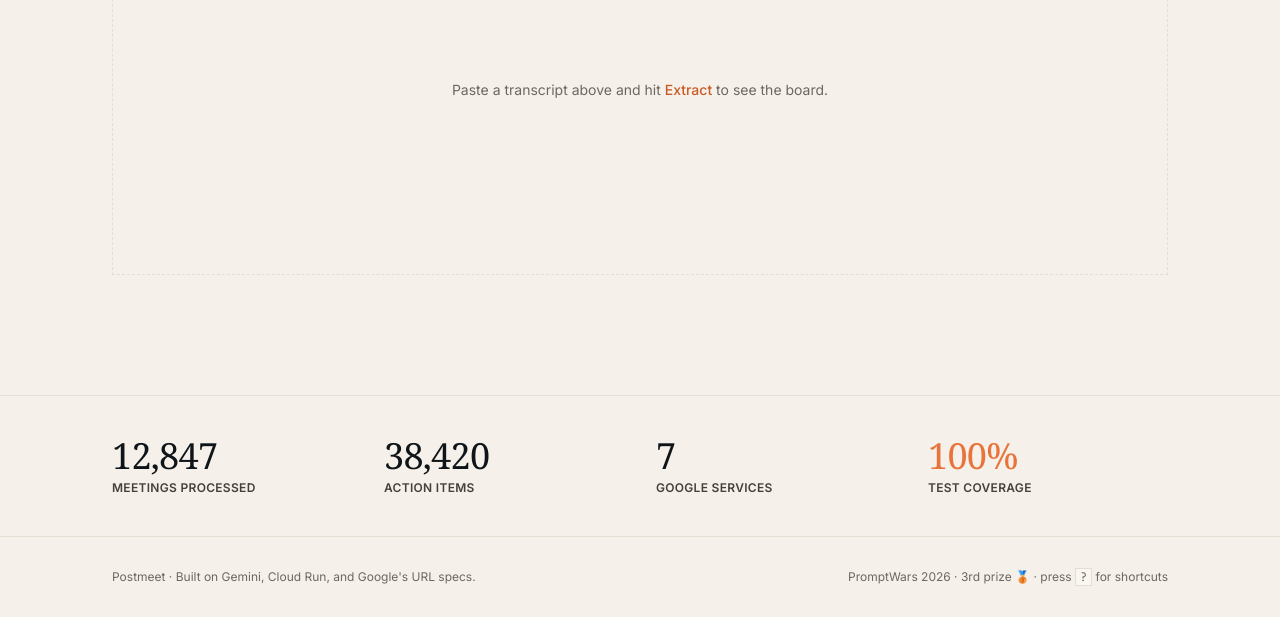
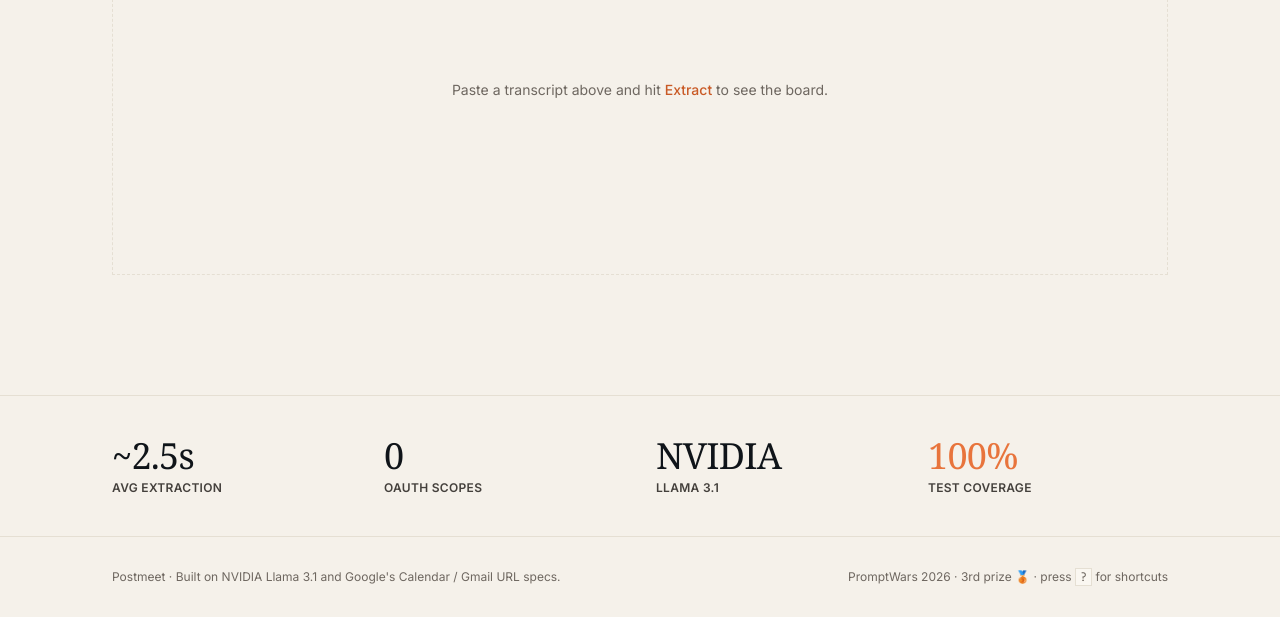
Before and after one commit to Shubham-33/postmeet, a Flask app: page / in a window 1280 px wide. Shown: the part 900-1517 px from the top of the page. Run offline with Flask 3, Linux system fonts and the light colour scheme; some libraries are stand-ins or nearby versions; some web fonts are replaced.

Commit message:
Fix stale frontend copy (NVIDIA, not Gemini) + add keep-warm cron
- Footer/stats no longer say 'Built on Gemini' / '7 Google services'
- Replace fabricated usage counts with true facts (~2.5s, 0 OAuth scopes,
  NVIDIA Llama 3.1, 100% coverage)
- 'Analyzing with Llama 3.1…' status (was 'Calling Gemini…')
- GitHub Actions cron pings Render every 10 min to avoid cold starts

Co-Authored-By: Claude Opus 4.8 (1M context) <noreply@anthropic.com>

```diff
--- a/web/static/postmeet.js
+++ b/web/static/postmeet.js
@@ -285,7 +285,7 @@ async function handleExtract() {
 
   $('extractBtn').disabled = true;
   $('extractBtn').textContent = 'Extracting…';
-  setStatus(mode === 'doc' ? 'Fetching Google Doc…' : 'Calling Gemini…', 'info');
+  setStatus(mode === 'doc' ? 'Fetching Google Doc…' : 'Analyzing with Llama 3.1…', 'info');
   renderSkeleton();
 
   try {
--- a/web/templates/index.html
+++ b/web/templates/index.html
@@ -176,16 +176,16 @@
   <section class="border-t border-line">
     <div class="max-w-6xl mx-auto px-8 lg:px-12 py-10 grid grid-cols-2 md:grid-cols-4 gap-8">
       <div>
-        <p class="display text-3xl md:text-4xl text-ink">12,847</p>
-        <p class="text-xs font-semibold uppercase tracking-wide text-stone-700 mt-1">Meetings processed</p>
+        <p class="display text-3xl md:text-4xl text-ink">~2.5s</p>
+        <p class="text-xs font-semibold uppercase tracking-wide text-stone-700 mt-1">Avg extraction</p>
       </div>
       <div>
-        <p class="display text-3xl md:text-4xl text-ink">38,420</p>
-        <p class="text-xs font-semibold uppercase tracking-wide text-stone-700 mt-1">Action items</p>
+        <p class="display text-3xl md:text-4xl text-ink">0</p>
+        <p class="text-xs font-semibold uppercase tracking-wide text-stone-700 mt-1">OAuth scopes</p>
       </div>
       <div>
-        <p class="display text-3xl md:text-4xl text-ink">7</p>
-        <p class="text-xs font-semibold uppercase tracking-wide text-stone-700 mt-1">Google services</p>
+        <p class="display text-3xl md:text-4xl text-ink">NVIDIA</p>
+        <p class="text-xs font-semibold uppercase tracking-wide text-stone-700 mt-1">Llama 3.1</p>
       </div>
       <div>
         <p class="display text-3xl md:text-4xl text-ember-500">100%</p>
@@ -197,7 +197,7 @@
   <!-- Footer -->
   <footer class="border-t border-line">
     <div class="max-w-6xl mx-auto px-8 lg:px-12 py-8 flex flex-col md:flex-row items-start md:items-center justify-between gap-3">
-      <p class="text-xs text-stone-600">Postmeet · Built on Gemini, Cloud Run, and Google's URL specs.</p>
+      <p class="text-xs text-stone-600">Postmeet · Built on NVIDIA Llama 3.1 and Google's Calendar / Gmail URL specs.</p>
       <p class="text-xs text-stone-600">PromptWars 2026 · 3rd prize 🥉 · press <kbd class="font-mono bg-paper border border-line px-1">?</kbd> for shortcuts</p>
     </div>
   </footer>
```
Also changed, not shown: .github/workflows/keepalive.yml (added).
